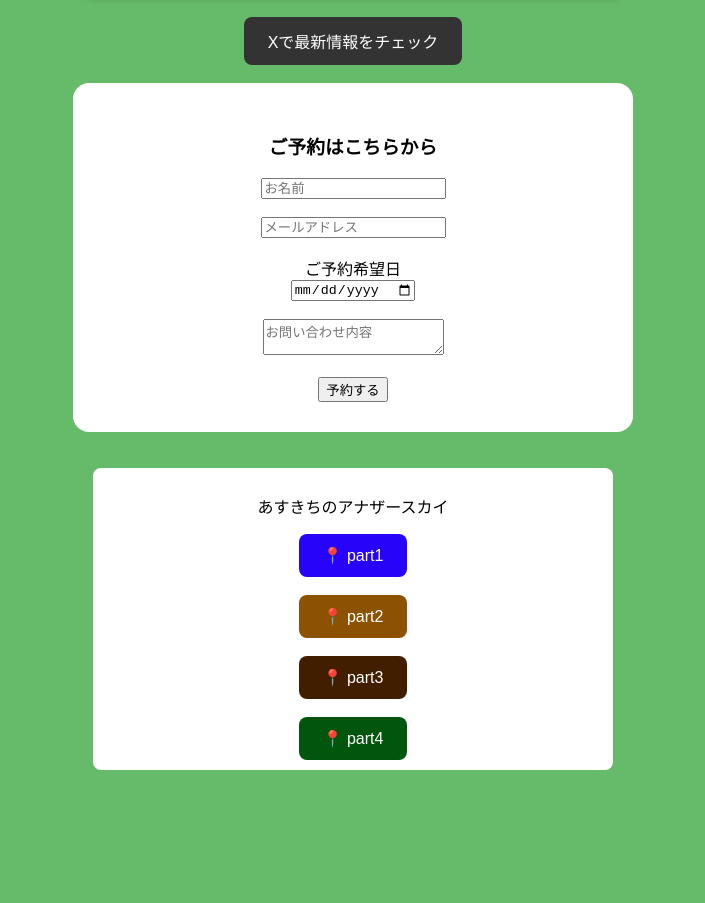
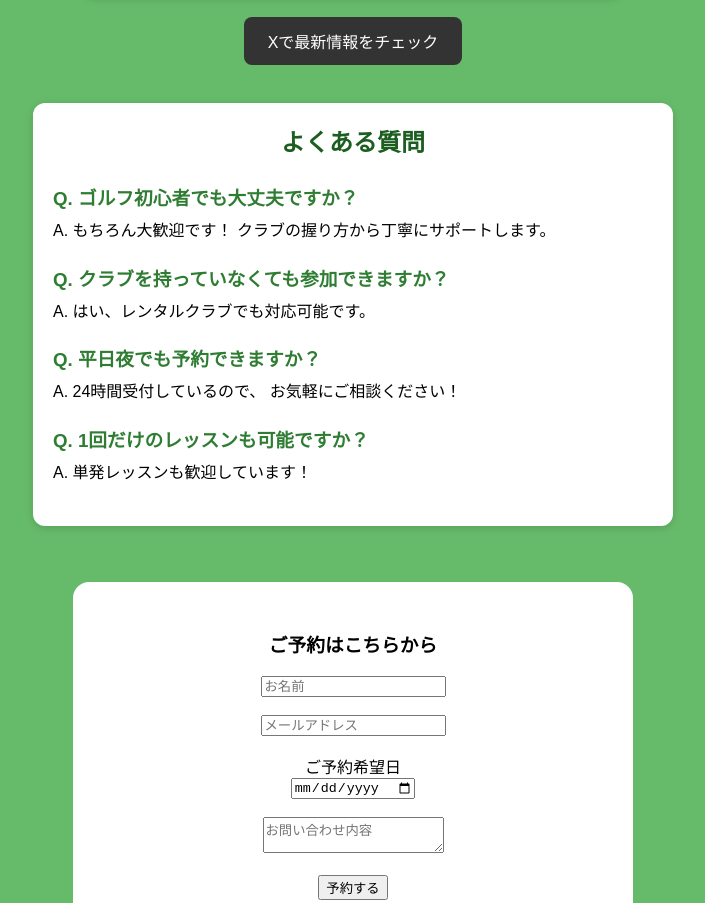
Before and after one commit to matsubatwork/sample-lp, a plain HTML site: page index.html in a window 1280 px wide. Shown: the part 1706-2609 px from the top of the page, without its empty margins (287-992 px from the left). Drawn offline with Linux system fonts and the light colour scheme.

Commit message:
update faq

```diff
--- a/index.html
+++ b/index.html
@@ -43,6 +43,45 @@
   </a>
 
   <br><br>
+
+<section class="faq-box">
+
+  <h2>よくある質問</h2>
+
+  <div class="faq-item">
+    <h3>Q. ゴルフ初心者でも大丈夫ですか？</h3>
+    <p>
+      A. もちろん大歓迎です！
+      クラブの握り方から丁寧にサポートします。
+    </p>
+  </div>
+
+  <div class="faq-item">
+    <h3>Q. クラブを持っていなくても参加できますか？</h3>
+    <p>
+      A. はい、レンタルクラブでも対応可能です。
+    </p>
+  </div>
+
+  <div class="faq-item">
+    <h3>Q. 平日夜でも予約できますか？</h3>
+    <p>
+      A. 24時間受付しているので、
+      お気軽にご相談ください！
+    </p>
+  </div>
+
+  <div class="faq-item">
+    <h3>Q. 1回だけのレッスンも可能ですか？</h3>
+    <p>
+      A. 単発レッスンも歓迎しています！
+    </p>
+  </div>
+
+</section>
+
+  <br><br>
+
 
 <form
   action="https://formspree.io/f/mykvdvyw"
--- a/style.css
+++ b/style.css
@@ -30,6 +30,42 @@ h1 {
 .price-box h2 {
   margin-top: 0;
   color: #2e7d32;
+}
+
+.faq-box {
+  background-color: white;
+  padding: 20px;
+  margin: 20px auto;
+  border-radius: 12px;
+
+  width: 80%;
+  max-width: 600px;
+
+  box-shadow: 0 2px 8px rgba(0,0,0,0.15);
+
+  text-align: left;
+}
+
+.faq-box h2 {
+  text-align: center;
+  color: #1b5e20;
+
+  margin-top: 0;
+  margin-bottom: 25px;
+}
+
+.faq-item {
+  margin-bottom: 20px;
+}
+
+.faq-item h3 {
+  margin-bottom: 8px;
+  color: #2e7d32;
+}
+
+.faq-item p {
+  margin-top: 0;
+  line-height: 1.6;
 }
 
 .map-button_1 {
```
